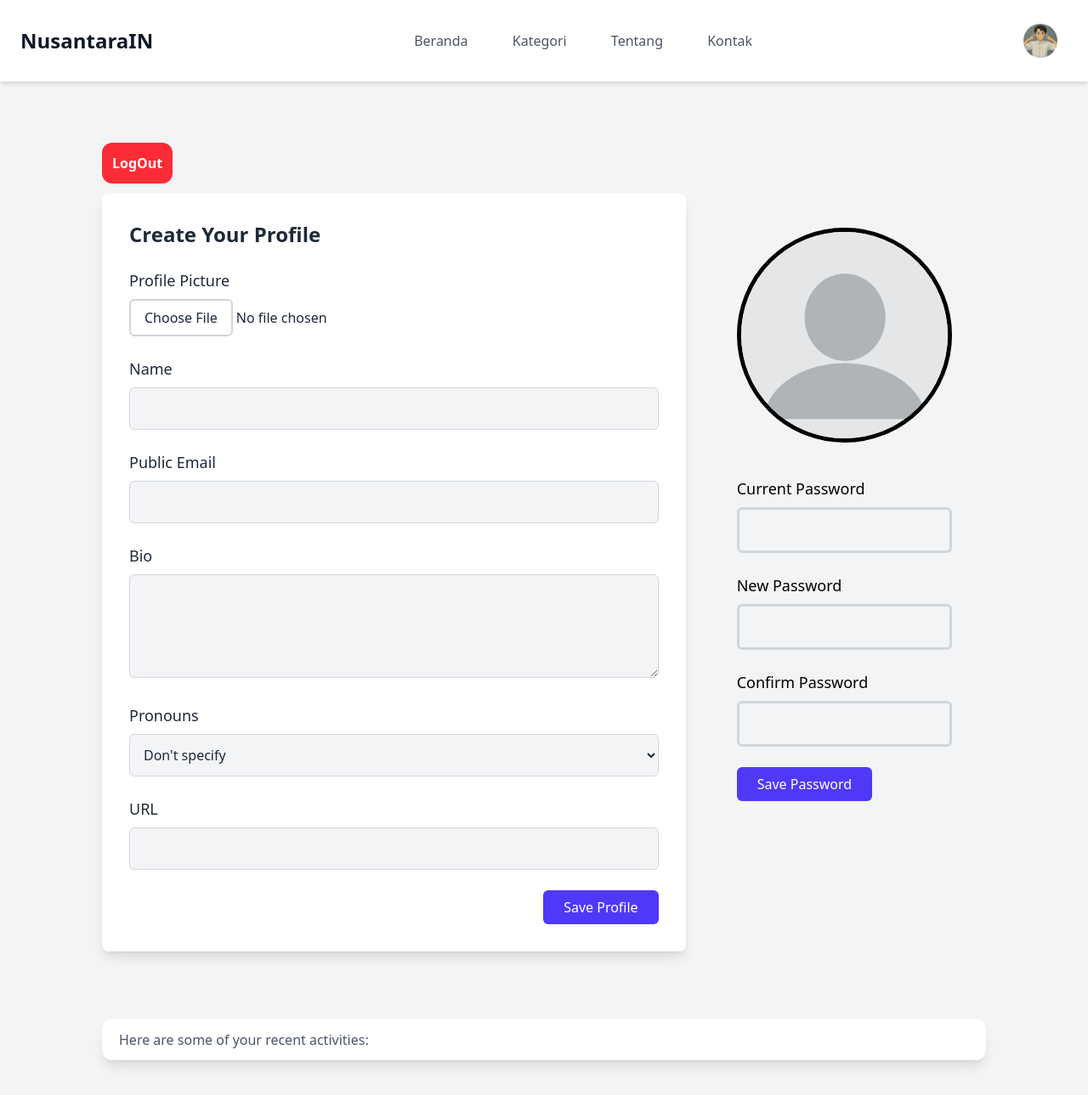
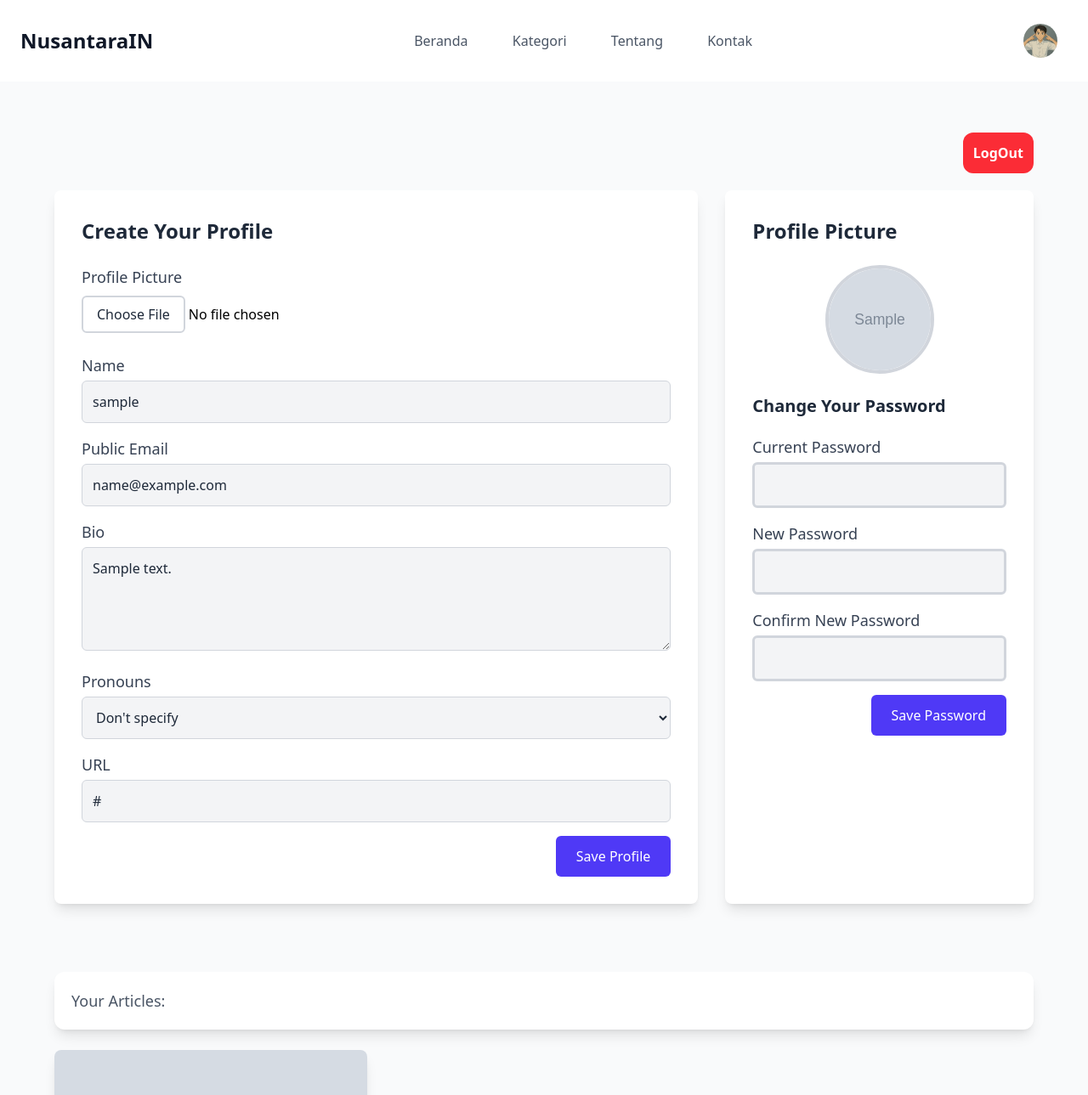
Before and after one commit to Ghozi-Waridi/UAS-WebPrograming, a PHP site: template src/features/profile/views/ProfileView.php in a window 1280 px wide. Shown: the top 1289 px of the page at 85% size. Run offline with PHP 8.4, Linux system fonts and the light colour scheme; the template is opened without the code that fills it: most values are stand-ins (such as "Sample title", 1, 10 or a date in 2020); grey boxes marked "Sample" are stand-in pictures.

Commit message:
:up: Update: Feature Profile (Controller, Mode, View)

```diff
--- a/src/constants/router/web.php
+++ b/src/constants/router/web.php
@@ -14,6 +14,7 @@ Router::add('GET', '/', HomeController::class, 'index');
 Router::add('POST', '/', HomeController::class, 'index');
 Router::add('GET', '/detail/(\d+)', DetailArticleController::class, "index");
 Router::add('GET', '/profile', ProfileController::class, 'index');
+Router::add('POST', '/profile', ProfileController::class, 'store');
 Router::add('GET', '/login', AuthController::class, 'showLoginForm');
 Router::add('POST', '/login', AuthController::class, 'login');
 Router::add('GET', '/logout', AuthController::class, 'logout');
--- a/src/features/auth/controllers/AuthController.php
+++ b/src/features/auth/controllers/AuthController.php
@@ -50,7 +50,7 @@ class AuthController
     if (isset($_SESSION['user_id'])) {
 
       header('Location: /');
-      exit;
+      exit();
     }
 
     if ($_SERVER['REQUEST_METHOD'] === 'POST') {
@@ -62,7 +62,7 @@ class AuthController
 
       if ($user) {
         if (password_verify($password, $user['password'])) {
-
+          /* if ($user['password'] === $password) { */
           $_SESSION['user_id'] = $user['id'];
           $_SESSION['email'] = $user['email'];
 
--- a/src/features/profile/views/ProfileView.php
+++ b/src/features/profile/views/ProfileView.php
@@ -1,138 +1,138 @@
 <?php ob_start(); ?>
 
-
-<div class="px-10 py-5 md:px-10 md:py-5 lg:px-30 lg:py-15">
-  <div class="container flex items-end my-3">
-    <a href="/logout" class="bg-red-500 text-white p-3 rounded-xl margin-5 font-bold">LogOut</a>
-
+<div class="px-6 py-10 md:px-12 lg:px-16 bg-gray-50">
+  <!-- LogOut Button -->
+  <div class="container flex justify-end my-5">
+    <a href="/logout" class="bg-red-500 text-white p-3 rounded-xl font-semibold hover:bg-red-600 transition duration-300">LogOut</a>
   </div>
 
+  <!-- Profile Form Section -->
+  <div class="grid grid-cols-1 md:grid-cols-2 lg:grid-cols-3 gap-8">
+    <div class="lg:col-span-2 bg-white rounded-lg shadow-lg p-8">
+      <h2 class="text-2xl font-semibold text-gray-800 mb-6">Create Your Profile</h2>
+      <?php if (isset($_SESSION['error2']) && !empty($_SESSION['error2'])): ?>
+        <div class="mb-4 bg-red-100 border border-red-400 text-red-700 px-4 py-3 rounded">
+          <?= $_SESSION['error2'];
+          unset($_SESSION['error2']); ?>
+        </div>
+      <?php endif; ?>
 
-  <div class="grid grid-cols-1 md:grid-cols-2 lg:grid-cols-3 gap-5 ">
-    <div class=" lg:col-span-2  rounded-lg shadow-lg">
-
-      <div class="w-full mx-auto bg-white p-8 rounded-lg text-gray-800">
-        <h2 class="text-2xl font-semibold mb-6">Create Your Profile</h2>
+      <form action="/profile" method="POST" enctype="multipart/form-data">
 
         <!-- Profile Picture -->
         <div class="mb-6">
-          <label for="profile-picture" class="block text-lg font-medium mb-2">Profile Picture</label>
+          <label for="profile-picture" class="block text-lg font-medium text-gray-700 mb-2">Profile Picture</label>
           <input type="file" id="profile-picture" name="profile-picture" class="file:border-2 file:border-gray-300 file:bg-white file:text-gray-800 file:py-2 file:px-4 file:rounded-md hover:file:bg-gray-100">
         </div>
 
         <!-- Name -->
-        <div class="mb-6">
-          <label for="name" class="block text-lg font-medium mb-2">Name</label>
-          <input type="text" id="name" name="name" required class="w-full p-3 bg-gray-100 text-gray-800 rounded-md border border-gray-300 focus:outline-none focus:ring-2 focus:ring-indigo-600">
+        <div class="mb-4">
+          <label for="name" class="block text-lg font-medium text-gray-700 mb-1">Name</label>
+          <input type="text" id="name" name="name" required class="w-full p-3 bg-gray-100 text-gray-800 rounded-md border border-gray-300 focus:outline-none focus:ring-2 focus:ring-indigo-600" value="<?= $profileUser['nickname'] ?>">
         </div>
 
         <!-- Public Email -->
-        <div class="mb-6">
-          <label for="email" class="block text-lg font-medium mb-2">Public Email</label>
-          <input type="email" id="email" name="email" required class="w-full p-3 bg-gray-100 text-gray-800 rounded-md border border-gray-300 focus:outline-none focus:ring-2 focus:ring-indigo-600">
+        <div class="mb-4">
+          <label for="email" class="block text-lg font-medium text-gray-700 mb-1">Public Email</label>
+          <input type="email" id="email" name="email" required class="w-full p-3 bg-gray-100 text-gray-800 rounded-md border border-gray-300 focus:outline-none focus:ring-2 focus:ring-indigo-600" value="<?= $profileUser['email'] ?>">
         </div>
 
         <!-- Bio -->
-        <div class="mb-6">
-          <label for="bio" class="block text-lg font-medium mb-2">Bio</label>
-          <textarea id="bio" name="bio" rows="4" required class="w-full p-3 bg-gray-100 text-gray-800 rounded-md border border-gray-300 focus:outline-none focus:ring-2 focus:ring-indigo-600"></textarea>
+        <div class="mb-4">
+          <label for="bio" class="block text-lg font-medium text-gray-700 mb-1">Bio</label>
+          <textarea id="bio" name="bio" rows="4" required class="w-full p-3 bg-gray-100 text-gray-800 rounded-md border border-gray-300 focus:outline-none focus:ring-2 focus:ring-indigo-600"><?= $profileUser['bio'] ?></textarea>
         </div>
 
         <!-- Pronouns -->
-        <div class="mb-6">
-          <label for="pronouns" class="block text-lg font-medium mb-2">Pronouns</label>
+        <div class="mb-4">
+          <label for="pronouns" class="block text-lg font-medium text-gray-700 mb-1">Pronouns</label>
           <select id="pronouns" name="pronouns" class="w-full p-3 bg-gray-100 text-gray-800 rounded-md border border-gray-300 focus:outline-none focus:ring-2 focus:ring-indigo-600">
             <option value="">Don't specify</option>
-            <option value="he/him">He/Him</option>
-            <option value="she/her">She/Her</option>
-            <option value="they/them">They/Them</option>
+            <option value="he/him" <?= $profileUser['pronouns'] == 'he/him' ? 'selected' : '' ?>>He/Him</option>
+            <option value="she/her" <?= $profileUser['pronouns'] == 'she/her' ? 'selected' : '' ?>>She/Her</option>
+            <option value="they/them" <?= $profileUser['pronouns'] == 'they/them' ? 'selected' : '' ?>>They/Them</option>
           </select>
         </div>
 
         <!-- URL -->
-        <div class="mb-6">
-          <label for="url" class="block text-lg font-medium mb-2">URL</label>
-          <input type="url" id="url" name="url" class="w-full p-3 bg-gray-100 text-gray-800 rounded-md border border-gray-300 focus:outline-none focus:ring-2 focus:ring-indigo-600">
+        <div class="mb-4">
+          <label for="url" class="block text-lg font-medium text-gray-700 mb-1">URL</label>
+          <input type="url" id="url" name="url" class="w-full p-3 bg-gray-100 text-gray-800 rounded-md border border-gray-300 focus:outline-none focus:ring-2 focus:ring-indigo-600" value="<?= $profileUser['url'] ?>">
         </div>
 
         <!-- Submit Button -->
         <div class="flex justify-end">
-          <button type="submit" class="bg-indigo-600 hover:bg-indigo-300 text-white px-6 py-2 rounded-md transition">Save Profile</button>
+          <input type="submit" name="saveProfile" class="bg-indigo-600 hover:bg-indigo-700 text-white px-6 py-3 rounded-md transition" value="Save Profile">
         </div>
-      </div>
-    </div>
-    <div class="rounded-lg p-10">
-      <div class="flex items-center w-1/2 md:w-1/2  lg:w-full">
-        <img src="/assets/icons/profile.png" class="object-cover rounded-full border-5 border-black-900">
-      </div>
-      <div class="rounded-lg  mt-10">
-        <div class="mb-6">
-          <label for="password1" class="block text-lg font-medium mb-2">Current Password</label>
-          <input type="text" id="name" name="name" required class="w-full p-3 bg-gray-100 text-gray-800 rounded-md border-3 border-gray-300 focus:outline-none focus:ring-2 focus:ring-indigo-600">
-        </div>
-        <div class="mb-6">
-          <label for="password1" class="block text-lg font-medium mb-2">New Password</label>
-          <input type="text" id="name" name="name" required class="w-full p-3 bg-gray-100 text-gray-800 rounded-md border-3 border-gray-300 focus:outline-none focus:ring-2 focus:ring-indigo-600">
-        </div>
-        <div class="mb-6">
-          <label for="password1" class="block text-lg font-medium mb-2">Confirm Password</label>
-          <input type="text" id="name" name="name" required class="w-full p-3 bg-gray-100 text-gray-800 rounded-md border-3 border-gray-300 focus:outline-none focus:ring-2 focus:ring-indigo-600">
-
+      </form>
     </div>
 
-        <div class="flex justify-start">
-          <button type="submit" class="bg-indigo-600 hover:bg-indigo-300 text-white px-6 py-2 rounded-md transition">Save Password</button>
+    <!-- Profile Picture Preview Section -->
+    <div class="bg-white rounded-lg shadow-lg p-8">
+      <h2 class="text-2xl font-semibold text-gray-800 mb-6">Profile Picture</h2>
+      <div class="flex justify-center mb-6">
+        <img src="/uploads/profile/<?= htmlspecialchars($profileUser['image']) ?>" class="object-cover rounded-full border-4 border-gray-300 w-32 h-32" alt="Profile Picture">
       </div>
 
+      <!-- Password Change Form -->
+      <div>
+        <h3 class="text-xl font-semibold text-gray-800 mb-5">Change Your Password</h3>
 
+        <!-- Error Message for Password -->
+        <?php if (isset($_SESSION['error']) && !empty($_SESSION['error'])): ?>
+          <div class="mb-4 bg-red-100 border border-red-400 text-red-700 px-4 py-3 rounded">
+            <?= $_SESSION['error'];
+            unset($_SESSION['error']); ?>
+          </div>
+        <?php endif; ?>
+
+        <!-- Password Form -->
+        <form action="/profile" method="POST">
+          <div class="mb-4">
+            <label for="currentpass" class="block text-lg font-medium text-gray-700 mb-1">Current Password</label>
+            <input type="password" id="currentpass" name="currentpass" class="w-full p-3 bg-gray-100 text-gray-800 rounded-md border-3 border-gray-300 focus:outline-none focus:ring-2 focus:ring-indigo-600">
+          </div>
+
+          <div class="mb-4">
+            <label for="newpass" class="block text-lg font-medium text-gray-700 mb-1">New Password</label>
+            <input type="password" id="newpass" name="newpass" class="w-full p-3 bg-gray-100 text-gray-800 rounded-md border-3 border-gray-300 focus:outline-none focus:ring-2 focus:ring-indigo-600">
+          </div>
+
+          <div class="mb-4">
+            <label for="confirmpass" class="block text-lg font-medium text-gray-700 mb-1">Confirm New Password</label>
+            <input type="password" id="confirmpass" name="confirmpass" class="w-full p-3 bg-gray-100 text-gray-800 rounded-md border-3 border-gray-300 focus:outline-none focus:ring-2 focus:ring-indigo-600">
+          </div>
+
+          <div class="flex justify-end">
+            <input type="submit" name="savePass" class="bg-indigo-600 hover:bg-indigo-700 text-white px-6 py-3 rounded-md transition" value="Save Password">
+          </div>
+        </form>
       </div>
     </div>
   </div>
 
-
-
-
-
-
-  <div class="mt-20 mb-10 flex items-center justify-between bg-white p-3 pl-5 rounded-xl shadow-lg">
-    <p class="text-gray-600">Here are some of your recent activities:</p>
+  <!-- User Articles Section -->
+  <div class="mt-20 mb-10">
+    <div class="bg-white p-5 rounded-xl shadow-lg">
+      <p class="text-lg text-gray-600 font-medium">Your Articles:</p>
     </div>
 
-
-
-
-  <div class="max-w-7xl mx-auto p-6 grid grid-cols-1 sm:grid-cols-2 md:grid-cols-3 gap-6">
-    <!-- Card 1 -->
+    <div class="mt-6 grid grid-cols-1 sm:grid-cols-2 md:grid-cols-3 gap-6">
+      <?php foreach ($profileArticle as $article) : ?>
         <div class="bg-white rounded-lg shadow-lg hover:shadow-xl transition-transform transform hover:scale-105 hover:shadow-2xl">
-      <div class="space-x-3">
-        <div class="bg-gray-200 rounded-lg flex items-center justify-center">
-          <img src="/assets/images/berita1.jpg" alt="avatar" class="w-full h-fl object-cover rounded-t-lg">
-        </div>
-      </div>
+          <img src="/uploads/<?= htmlspecialchars($article['picture']) ?>" alt="article image" class="w-full h-48 object-cover rounded-t-lg">
           <div class="p-6">
-        <h3 class="mt-4 text-xl font-semibold text-gray-800">As yen tumbles, gadget-loving Japan goes for secondhand...</h3>
+            <h3 class="mt-4 text-xl font-semibold text-gray-800"><?= htmlspecialchars(substr(strip_tags($article['content']), 0, 100)) ?>...</h3>
             <div class="mt-4 text-sm text-gray-500 flex justify-between items-center">
               <span>1970 views</span>
-          <span class="text-gray-400">Mon, Apr 21</span>
+              <span class="text-gray-400"><?= htmlspecialchars($article['date']) ?></span>
             </div>
           </div>
         </div>
-    <div class="bg-white rounded-lg shadow-lg hover:shadow-xl transition-transform transform hover:scale-105 hover:shadow-2xl">
-      <div class="space-x-3">
-        <div class="bg-gray-200 rounded-lg flex items-center justify-center">
-          <img src="/assets/images/berita1.jpg" alt="avatar" class="w-full h-fl object-cover ">
-        </div>
-      </div>
-      <div class="p-6">
-        <h3 class="mt-4 text-xl font-semibold text-gray-800">As yen tumbles, gadget-loving Japan goes for secondhand...</h3>
-        <div class="mt-4 text-sm text-gray-500 flex justify-between items-center">
-          <span>1970 views</span>
-          <span class="text-gray-400">Mon, Apr 21</span>
+      <?php endforeach; ?>
     </div>
   </div>
 </div>
 
-  </div>
-
 <?php $profile = ob_get_clean(); ?>
 <?php require __DIR__ . '/../../../main.php'; ?>
--- /dev/null
+++ b/src/features/profile/views/coba.php
@@ -0,0 +1,6 @@
+<?php
+echo "<h1>coba</h1>";
+/* echo $profleUser; */
+print_r($user_id);
+print_r($profleUser ?? "Kosong");
+print_r($profileArticle ?? "Kosong");
--- a/src/main.php
+++ b/src/main.php
@@ -19,10 +19,10 @@ $content = isset($content) ? $content : '';
   <header class="bg-white shadow-md py-4">
     <div class="container mx-auto flex justify-between items-center px-6">
       <div class="text-2xl font-bold text-gray-800">
-        <a href="#" class="text-gray-900 hover:text-indigo-600">NusantaraIN</a>
+        <a href="/" class="text-gray-900 hover:text-indigo-600">NusantaraIN</a>
       </div>
       <nav class="space-x-6">
-        <a href="#" class="text-gray-600 hover:text-indigo-300 hover:bg-blue-200 p-3 rounded-lg">Beranda</a>
+        <a href="/" class="text-gray-600 hover:text-indigo-300 hover:bg-blue-200 p-3 rounded-lg">Beranda</a>
         <a href="#" class="text-gray-600 hover:text-indigo-300 hover:bg-blue-200 p-3 rounded-lg">Kategori</a>
         <a href="#" class="text-gray-600 hover:text-indigo-300 hover:bg-blue-200 p-3 rounded-lg">Tentang</a>
         <a href="#" class="text-gray-600 hover:text-indigo-300 hover:bg-blue-200 p-3 rounded-lg">Kontak</a>
```
Also changed, not shown: src/features/auth/views/LoginView.php (+8 -7 lines), src/features/profile/controllers/ProfileController.php (+85 -4 lines), src/features/profile/models/Profile.php (+45 -0 lines), public/uploads/profile/profile.png (added), 2 other files. Lines whose indentation alone changed are shown as unchanged.
